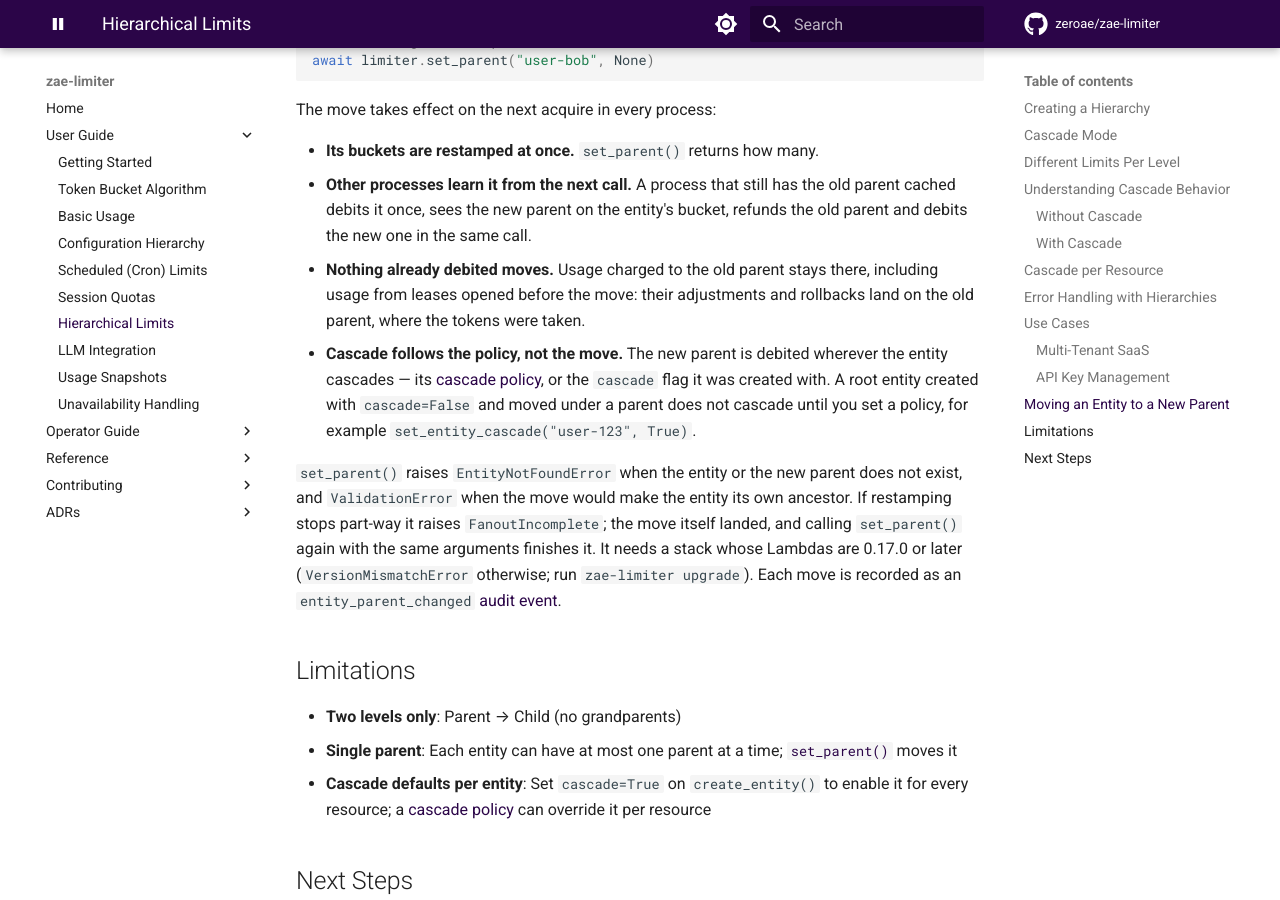
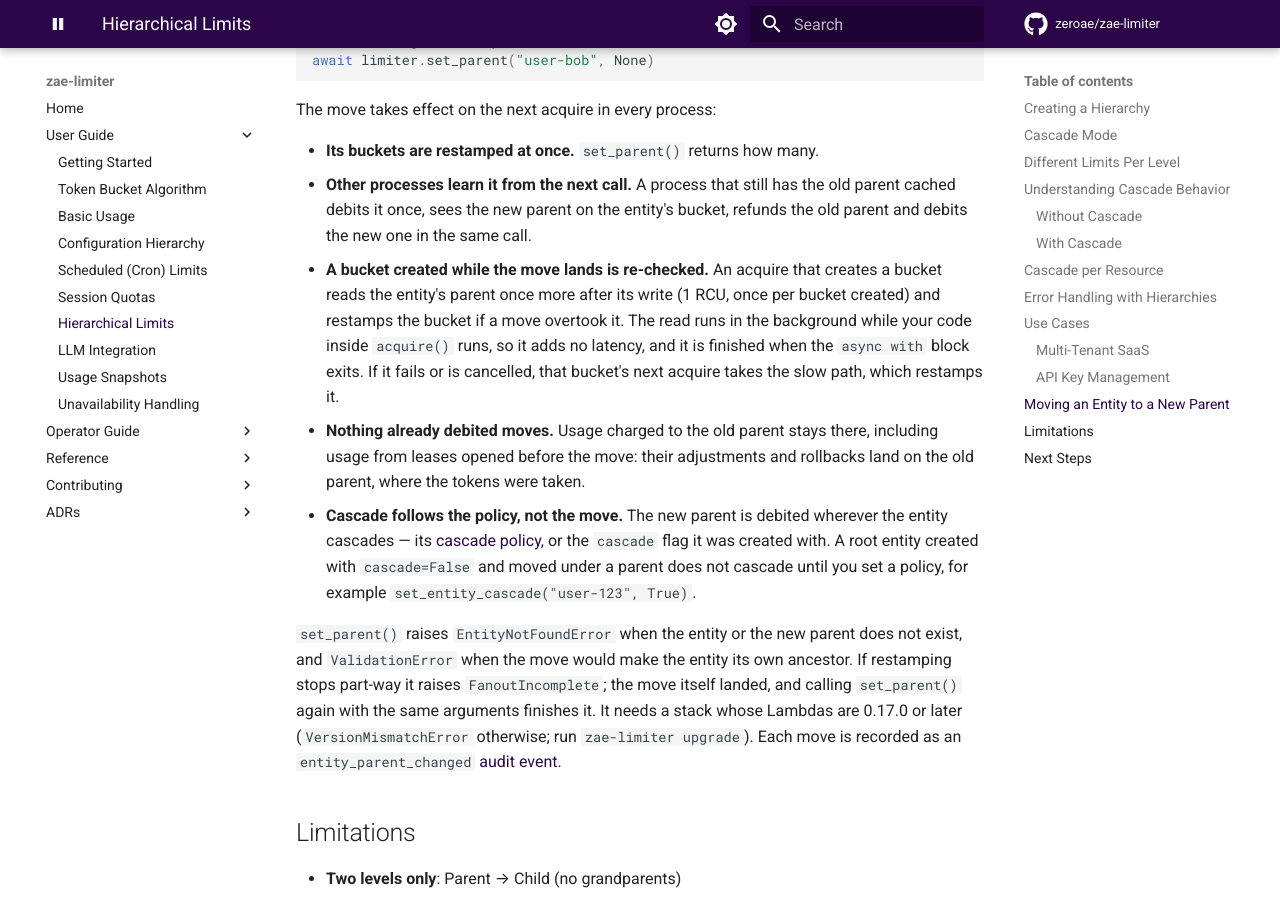
Before and after one commit to zeroae/zae-limiter, an MkDocs documentation site: the page built from docs/guide/hierarchical.md, in a window 1280 px wide and 900 px high, scrolled down 6974 px. Built offline with MkDocs 1.6.1 and Material for MkDocs 9.7.7, drawn with Linux system fonts in a browser that asks for light colours; comment, search, counter and statistics services are not loaded; the version menu is left out.

Commit message:
📝 docs(limiter): say the post-create owner check runs in the background
The check of a bucket an acquire creates now starts after the commit's
last awaited step, overlaps the caller's block, and is joined on lease
exit. The old text said it ran after the caller's block. CLAUDE.md's
invariant, cost and writer-table rows now say this, including the vu = 0
fallback when a cancellation stops the check. The move section of the
user guide, which did not mention the check at all, now gives its cost
and says when it finishes.

Refs #677

Co-Authored-By: Claude Opus 5.5 <noreply@anthropic.com>

```diff
--- a/docs/guide/hierarchical.md
+++ b/docs/guide/hierarchical.md
@@ -327,6 +327,12 @@ The move takes effect on the next acquire in every process:
 - **Other processes learn it from the next call.** A process that still has the old parent
   cached debits it once, sees the new parent on the entity's bucket, refunds the old parent and
   debits the new one in the same call.
+- **A bucket created while the move lands is re-checked.** An acquire that creates a bucket
+  reads the entity's parent once more after its write (1 RCU, once per bucket created) and
+  restamps the bucket if a move overtook it. The read runs in the background while your code
+  inside `acquire()` runs, so it adds no latency, and it is finished when the `async with`
+  block exits. If it fails or is cancelled, that bucket's next acquire takes the slow path,
+  which restamps it.
 - **Nothing already debited moves.** Usage charged to the old parent stays there, including
   usage from leases opened before the move: their adjustments and rollbacks land on the old
   parent, where the tokens were taken.
```
Also changed, not shown: CLAUDE.md (+3 -3 lines).
